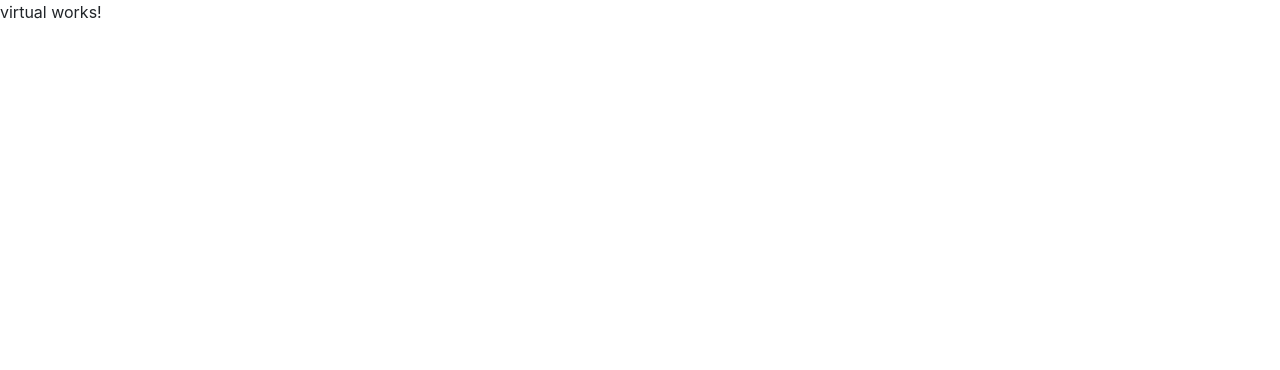
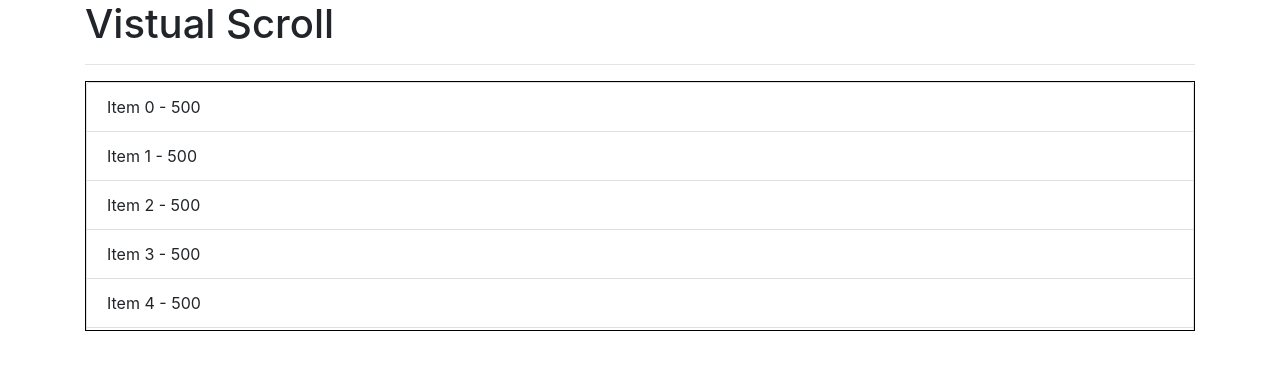
Before and after one commit to Abbygor/VirtualScroll, an Angular app: page / in a window 1280 px wide. Shown: the top 370 px of the page. Built offline with nearby package versions, Linux system fonts and the light colour scheme.

Commit message:
VirtualScrollViewport added and filled with and array with 500 elements

```diff
--- a/src/app/virtual/virtual.component.html
+++ b/src/app/virtual/virtual.component.html
@@ -1 +1,7 @@
-<p>virtual works!</p>
+<h1>Vistual Scroll</h1>
+<hr>
+<cdk-virtual-scroll-viewport class="list-container list-group" itemSize="50">
+    <div class="list-group-item" *cdkVirtualFor=" let persona of personas; let i = index; let count = count">
+        Item {{ i }} - {{ count }}
+    </div>
+</cdk-virtual-scroll-viewport>
--- a/src/app/virtual/virtual.component.ts
+++ b/src/app/virtual/virtual.component.ts
@@ -7,6 +7,8 @@ import { Component, OnInit } from '@angular/core';
 })
 export class VirtualComponent implements OnInit {
 
+  personas = Array(500).fill(0);
+
   constructor() { }
 
   ngOnInit() {
--- a/src/index.html
+++ b/src/index.html
@@ -7,7 +7,7 @@
   <meta name="viewport" content="width=device-width, initial-scale=1">
   <link rel="icon" type="image/x-icon" href="favicon.ico">
 </head>
-<body>
+<body class="container">
   <app-root></app-root>
 </body>
 </html>
```
